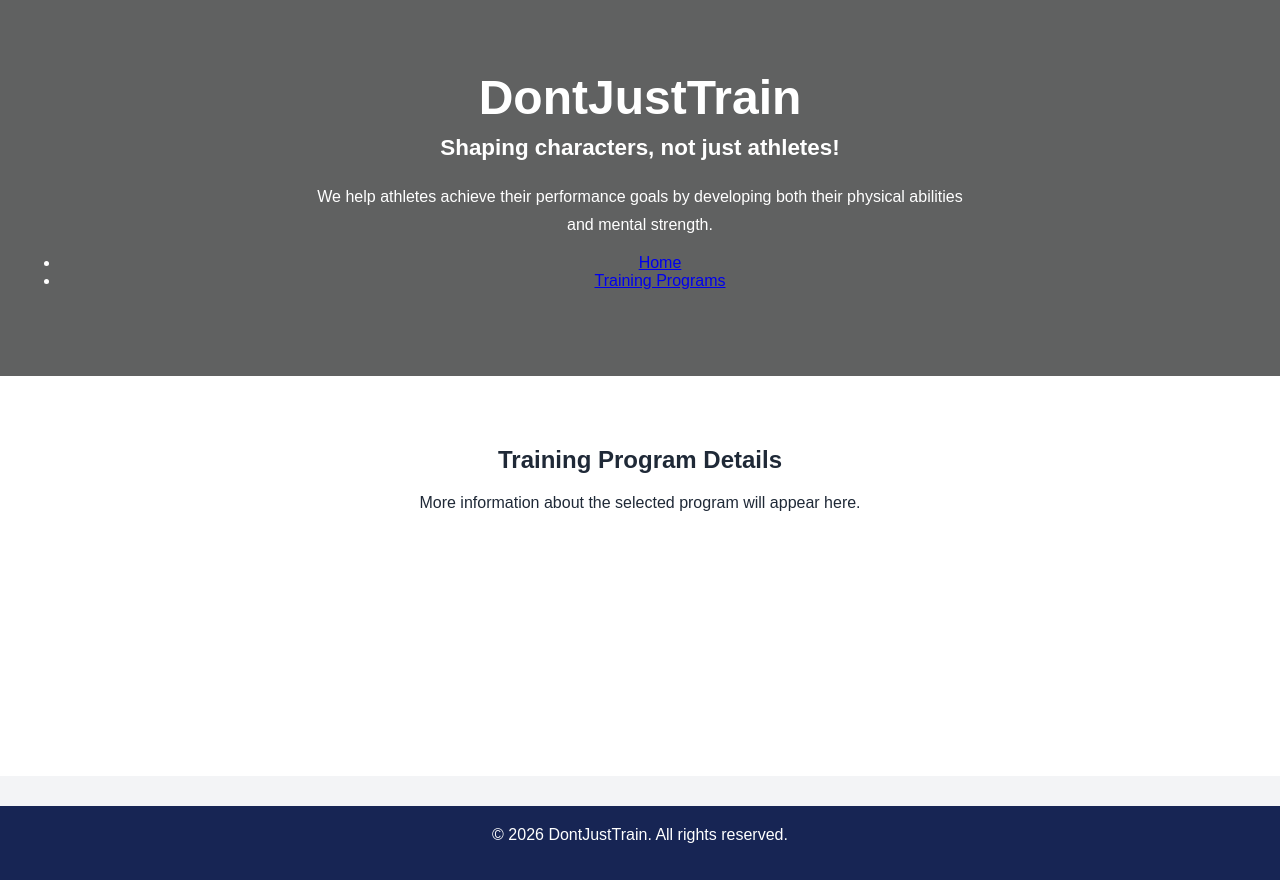
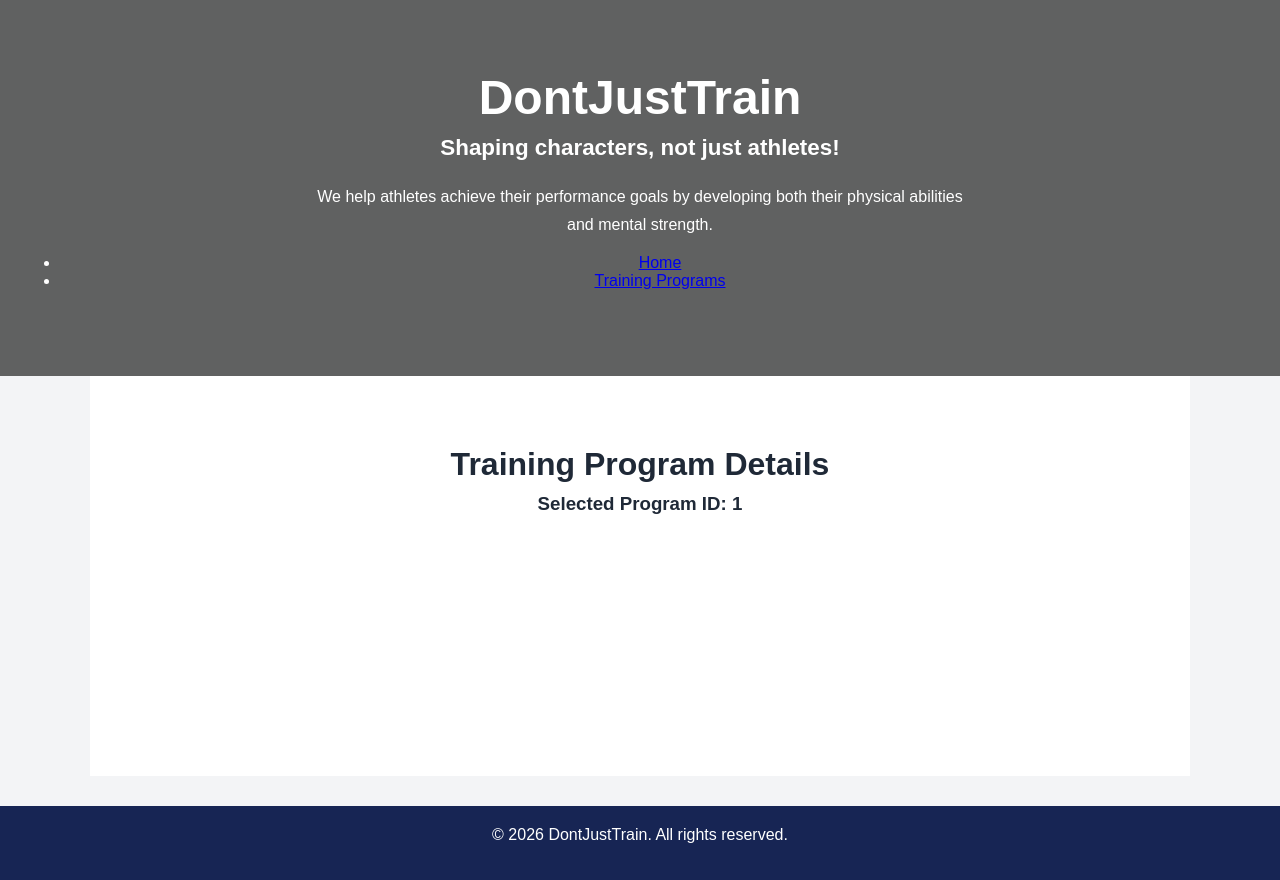
Before and after one commit to yaseenaskar-git/react-app, a React (Vite) app: page /items/1 in a window 1280 px wide. Built offline with nearby package versions, Linux system fonts and the light colour scheme.

Commit message:
display ids when pages change and added id field to services.js

```diff
--- a/src/pages/ItemDetails.jsx
+++ b/src/pages/ItemDetails.jsx
@@ -1,8 +1,17 @@
+import { useParams } from "react-router-dom";
+
 function ItemDetails() {
+
+    const { id } = useParams();
+
+    console.log("Current Item ID:", id);
+
     return (
-        <main className="page-content">
+        <main className="page-content services-section">
             <h2>Training Program Details</h2>
-            <p>More information about the selected program will appear here.</p>
+
+            <h3>Selected Program ID: {id}</h3>
+
         </main>
     );
 }
--- a/src/services.js
+++ b/src/services.js
@@ -1,21 +1,25 @@
 //Creating services array with 3 items
 const services = [
   {
+    id: 1,
     name: "Strength and Conditioning",
     description: "Involving injury return to play",
     price: 50
   },
   {
+    id: 2,
     name: "Nutrition Coaching",
     description: "Nutrition guidance and planning",
     price: 50
   },
   {
+    id: 3,
     name : "Mental Training",
     description: "$10 per call, starting at 2 calls per month, and up to 4 calls per month",
     price: 20
   },
   {
+    id: 4,
     name: "Combined Training Package",
     description: "Combine Strength and Conditioning with Nutrition for a discount",
     price: 85
```
